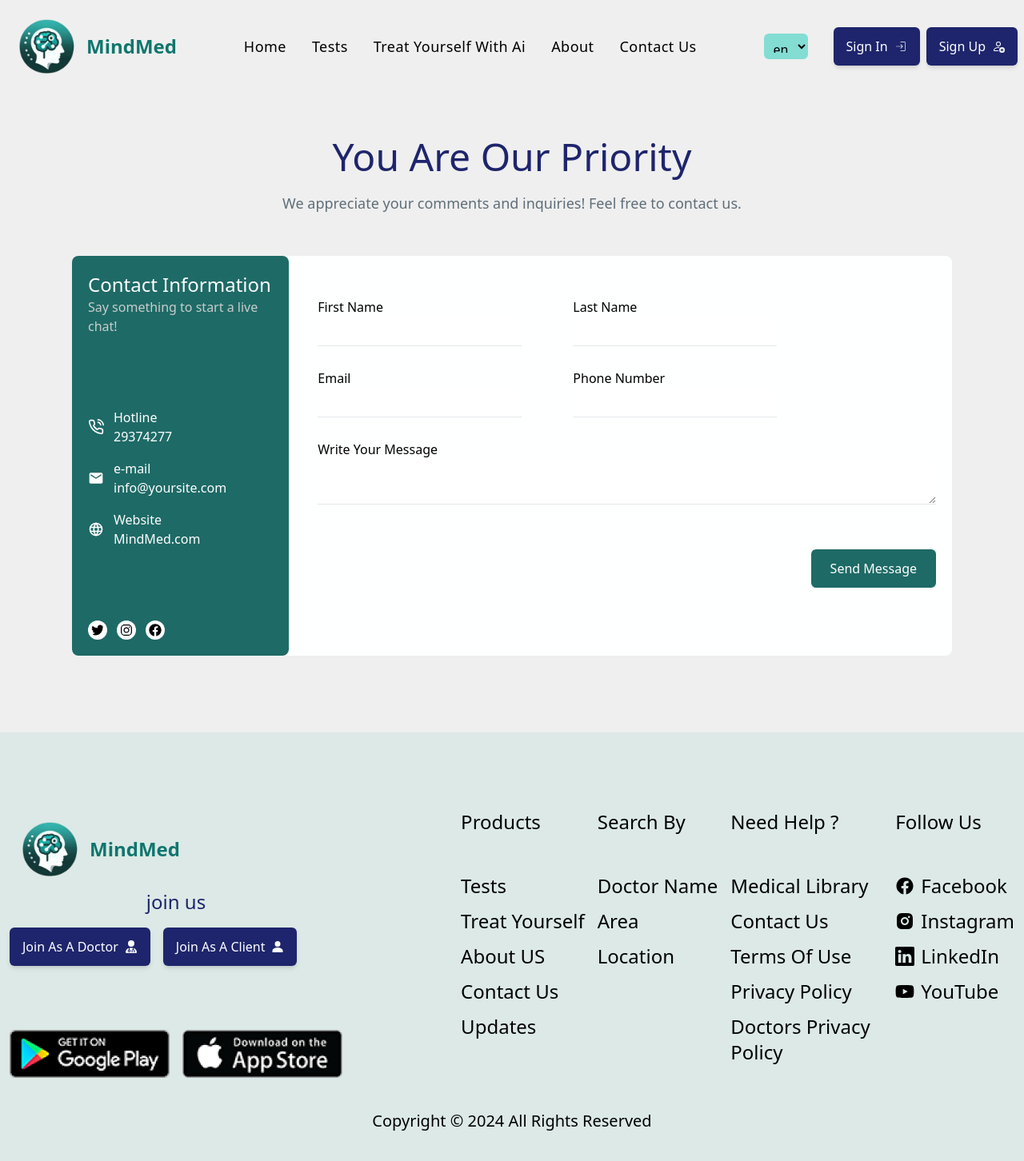
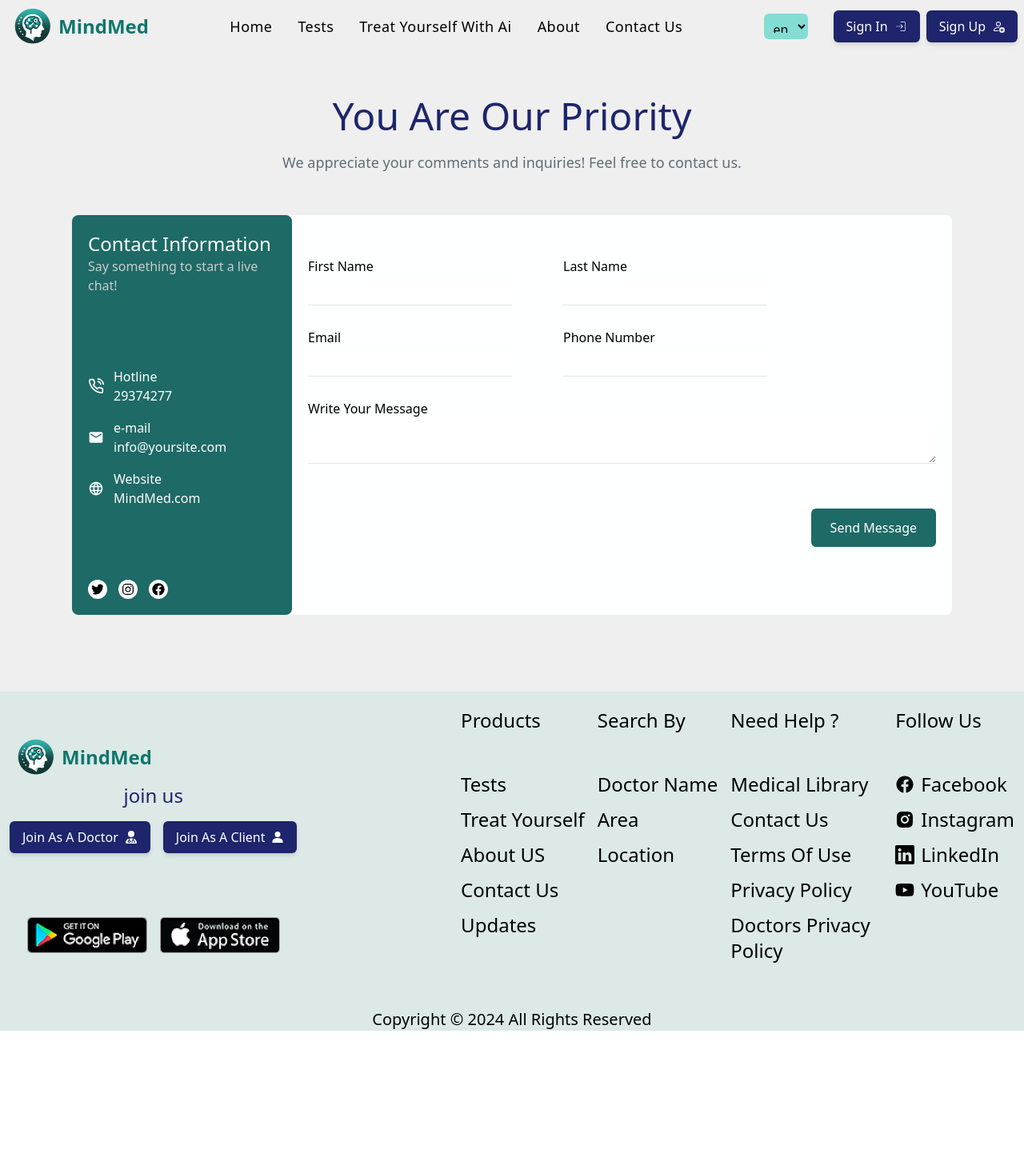
Before and after one commit to a7medk7aledak/VitaPsyche-Graduation-Project, a Next.js app in the folder client/: page /contact-us in a window 1280 px wide. Shown: the top 1452 px of the page at 80% size. After the commit the page ends 1289 px from the top, so only its background shows below. Built offline with nearby package versions, Linux system fonts and the light colour scheme.

Commit message:
some updates

```diff
--- a/client/app/(sections)/contact-us/page.tsx
+++ b/client/app/(sections)/contact-us/page.tsx
@@ -5,7 +5,7 @@ import { FiPhoneCall } from "react-icons/fi";
 import { MdEmail } from "react-icons/md";
 import { TbWorld } from "react-icons/tb";
 import { FaFacebook, FaInstagram, FaTwitter } from "react-icons/fa";
-import emailjs from "@emailjs/browser";
+import emailjs, { EmailJSResponseStatus } from "@emailjs/browser";
 
 interface FormData {
   firstName: string;
@@ -52,14 +52,14 @@ const ContactForm = () => {
           "AjAO6BZV9xIBR9BQC"
         )
         .then(
-          (result) => {
+          (result: EmailJSResponseStatus) => {
             console.log("Email sent successfully:", result);
             setSubmitted(true);
             setTimeout(() => {
               setSubmitted(false);
             }, 3000);
           },
-          (error) => {
+          (error: EmailJSResponseStatus) => {
             console.log("Error in sending email:", error.text);
             setSubmitted(false);
           }
@@ -78,10 +78,10 @@ const ContactForm = () => {
             "AjAO6BZV9xIBR9BQC"
           )
           .then(
-            (result) => {
+            (result: EmailJSResponseStatus) => {
               console.log("Confirmation email sent:", result);
             },
-            (error) => {
+            (error: EmailJSResponseStatus) => {
               console.log("Error in sending confirmation email:", error);
             }
           );
@@ -107,9 +107,9 @@ const ContactForm = () => {
           </h6>
         </div>
         {/* box of contact us */}
-        <div className="gap-4 flex flex-col md:flex-row rounded-lg bg-white max-w-[1100px] mx-auto min-h-[500px]">
+        <div className=" flex flex-col md:flex-row rounded-lg bg-white max-w-[1100px] mx-auto min-h-[500px]">
           {/* right part  */}
-          <div className="bg-maincolorincontactform text-white p-5 flex flex-col justify-between rounded-lg w-full space-y-8 md:w-1/4">
+          <div className="bg-maincolorincontactform text-white p-5 flex flex-col items-center md:items-start justify-between rounded-lg w-full space-y-8  md:w-1/4">
             <div>
               <h4 className="text-2xl font-medium">Contact Information</h4>
               <p className="text-[#c8cdcd]">
@@ -139,7 +139,7 @@ const ContactForm = () => {
                 </div>
               </div>
             </div>
-            <div className="flex space-x-3">
+            <div className="flex justify-between w-[100px] -ml-7 md:ml-0 ">
               <FaTwitter className="w-6 h-6 p-1 bg-white text-black rounded-full cursor-pointer" />
               <FaInstagram className="w-6 h-6 p-1 bg-white text-black rounded-full cursor-pointer" />
               <FaFacebook className="w-6 h-6 p-1 bg-white text-black rounded-full cursor-pointer" />
--- a/client/app/components/FindPsychiatrists.tsx
+++ b/client/app/components/FindPsychiatrists.tsx
@@ -32,12 +32,12 @@ const FindPsychiatrists = () => {
               <label className="p-2 text-lg text-paragraphtext">
                 Specialization
               </label>
-              <div className="flex space-x-2 ">
+              <div className="flex space-x-2">
                 <CiStethoscope className="text-3xl" />
                 <select
                   name=""
                   id=""
-                  className="outline-none px-3 py-2 text-maintext -none max-w-32"
+                  className="outline-none px-3 py-2 text-maintext  lg:max-w-32"
                 >
                   <option value="">--Select Specialization--</option>
                   <option value="relationShips">Relationships</option>
--- a/client/app/components/common/Footer.tsx
+++ b/client/app/components/common/Footer.tsx
@@ -10,7 +10,7 @@ import { FaYoutube } from "react-icons/fa";
 
 const Footer = () => {
   return (
-    <section id="footer" className="relative bg-[#dce9e6]">
+    <footer id="footer" className="relative pt-5  bg-[#dce9e6]">
       <div className="container px-3 mx-auto ">
         <div className="flex flex-wrap justify-center md:justify-between items-center">
           {/* logo and join us  */}
@@ -21,7 +21,7 @@ const Footer = () => {
               <h4 className="text-center mb-4 text-maintext text-2xl font-medium">
                 join us
               </h4>
-              <div className="flex space-x-4   ">
+              <div className="flex space-x-4 justify-center  ">
                 <div>
                   <Button variant="secondary" size="medium" roundedValue="md">
                     join as a doctor
@@ -38,18 +38,18 @@ const Footer = () => {
             </div>
             {/* join as */}
             {/* stores */}
-            <div className="flex flex-wrap space-x-4 mb-10 lg:mb-6">
+            <div className="flex flex-wrap justify-center space-x-4 mb-10 lg:mb-6">
               <Image
                 src={"/images/Home/googlePlay.png"}
                 alt="googlePlay"
-                width={200}
-                height={200}
+                width={150}
+                height={150}
               />
               <Image
                 src={"/images/Home/appStore.png"}
                 alt="appStore"
-                width={200}
-                height={200}
+                width={150}
+                height={150}
               />
             </div>
             {/* stores */}
@@ -57,7 +57,7 @@ const Footer = () => {
           {/* logo and join us  */}
 
           {/* other services */}
-          <div className="flex flex-wrap gap-4 mt-10 p-2  md:p-0 md:mt-0  ">
+          <div className="flex flex-wrap gap-4 mt-10 p-2 justify-center md:p-0 md:mt-0  ">
             {/* products */}
             <div className="flex flex-col text-2xl mb-12 md:mb-0">
               <h4 className="mb-12 font-medium">Products</h4>
@@ -118,7 +118,7 @@ const Footer = () => {
       <h6 className="text-center text-xl -mb-12 mt-4 ">
         Copyright © 2024 All Rights Reserved{" "}
       </h6>
-    </section>
+    </footer>
   );
 };
 
--- a/client/app/components/common/Logo.tsx
+++ b/client/app/components/common/Logo.tsx
@@ -8,8 +8,8 @@ const Logo = () => {
       <Image
         src="/images/logo.png"
         alt="MindMed Logo"
-        width={100}
-        height={100}
+        width={65}
+        height={65}
       />
       <h2 className="text-2xl font-semibold  text-teal-700">MindMed</h2>
     </Link>
--- a/client/app/components/common/MobileNav.tsx
+++ b/client/app/components/common/MobileNav.tsx
@@ -16,7 +16,7 @@ const MobileNav = () => {
   };
   return (
     <>
-      <div className="flex md:hidden cursor-pointer " onClick={toggleMenu}>
+      <div className="flex lg:hidden cursor-pointer " onClick={toggleMenu}>
         {isOpen ? (
           <IoMdClose className="text-3xl" />
         ) : (
@@ -24,7 +24,7 @@ const MobileNav = () => {
         )}
       </div>
       {isOpen && (
-        <div className="absolute flex md:hidden flex-col w-full bg-slate-400 left-0 top-[87px] z-50 text-center p-3 rounded-md shadow-lg">
+        <div className="absolute flex lg:hidden flex-col w-full bg-slate-400 left-0 top-[70px] z-50 text-center p-3 rounded-md shadow-lg">
           {/* nav links */}
           <nav className="flex flex-col ">
             {navLinks.map((link, index) => (
@@ -41,7 +41,7 @@ const MobileNav = () => {
           {/* nav links */}
 
           {/* language and accound */}
-          <div className="flex md:hidden items-center  flex-col-reverse">
+          <div className="flex lg:hidden items-center  flex-col-reverse">
             <select
               className="p-2 outline-none bg-main rounded-md mr-2 w-13 h-8 hover:cursor-pointer
            "
--- a/client/app/components/common/Navbar.tsx
+++ b/client/app/components/common/Navbar.tsx
@@ -7,17 +7,19 @@ import MobileNav from "./MobileNav";
 import Button from "./Button";
 import Link from "next/link";
 
+
+
 const Navbar = () => {
   return (
-    <header className="p-2 relative">
+    <header className="px-2 relative">
       <div className="container mx-auto">
-        <div className=" flex flex-wrap justify-between items-center relative">
+        <div className=" flex justify-between items-center relative">
           {/* logo */}
           <Logo />
           {/* logo */}
 
           {/* nav links */}
-          <nav className="hidden md:flex ">
+          <nav className="hidden lg:flex ">
             {navLinks.map((link, index) => (
               <Link
                 key={index}
@@ -31,7 +33,7 @@ const Navbar = () => {
           {/* nav links */}
 
           {/* language and accound */}
-          <div className="hidden md:flex items-center space-x-6 ">
+          <div className="hidden lg:flex items-center space-x-6 ">
             <select
               className="p-2 outline-none bg-main rounded-md mr-2 w-13 h-8 hover:cursor-pointer
            "
--- a/client/app/globals.css
+++ b/client/app/globals.css
@@ -29,16 +29,16 @@ section {
 }
 
 .btn-small {
-    @apply  py-2 px-4 ;
+    @apply  py-1 px-2 ;
 
 }
 .btn-medium {
-    @apply  py-3 px-4 ;
+    @apply  py-2 px-4 ;
 
 }
 
 .btn-large {
-    @apply   py-4 px-8
+    @apply   py-3 px-6
 }
 
 .btn-primary {
```
Also changed, not shown: client/app/components/AboutMindmed.tsx (+7 -7 lines).
